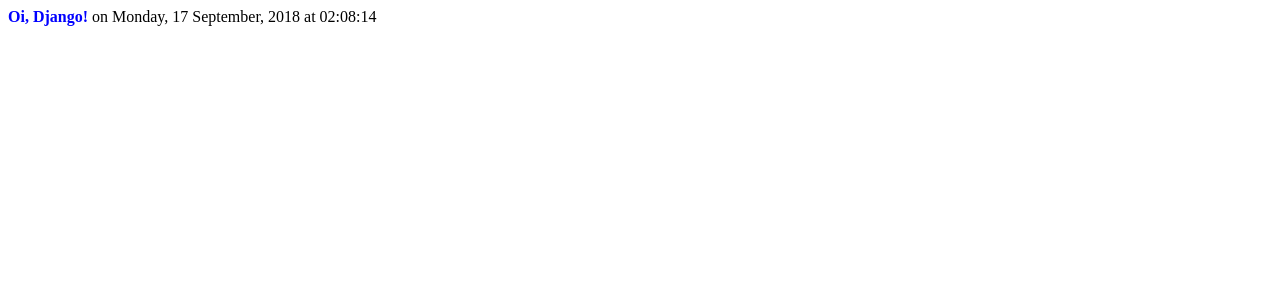
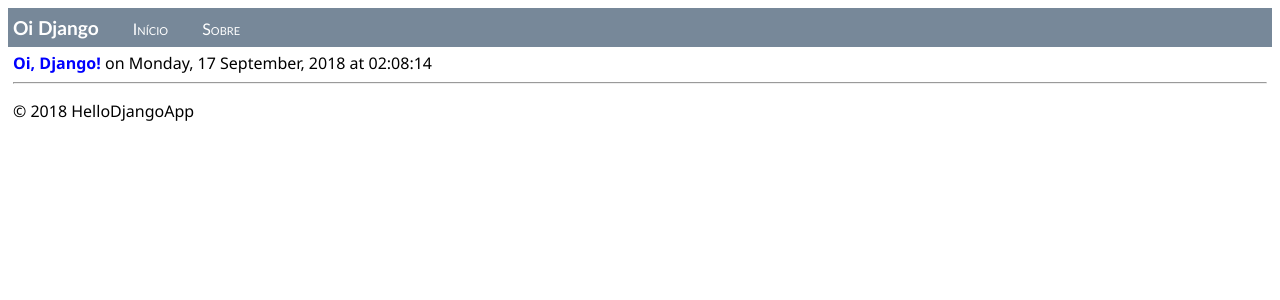
Before and after one commit to lcaalbuquerque/LearningDjango, a Django app: page / in a window 1280 px wide. Shown: the top 300 px of the page. Run offline with Django 3.2, Linux system fonts and the light colour scheme.

Commit message:
Usa arquivos estáticos: arquivo de layout, index e about.

```diff
--- a/BasicProject/BasicProject/urls.py
+++ b/BasicProject/BasicProject/urls.py
@@ -20,5 +20,6 @@ urlpatterns = [
     # Uncomment the next line to enable the admin:
     # url(r'^admin/', include(admin.site.urls)),
     url(r'^$', HelloDjangoApp.views.index, name='index'),
-    url(r'^home$', HelloDjangoApp.views.index, name='home')
+    url(r'^home$', HelloDjangoApp.views.index, name='home'),
+    url(r'^about$', HelloDjangoApp.views.about, name='about')
 ]
--- a/BasicProject/HelloDjangoApp/static/site.css
+++ b/BasicProject/HelloDjangoApp/static/site.css
@@ -2,3 +2,32 @@
     font-weight: 600;
     color: blue;
 }
+
+.navbar {
+    background-color: lightslategray;
+    font-size: 1em;
+    font-family: 'Trebuchet MS', 'Lucida Sans Unicode', 'Lucida Grande',
+                 'Lucida Sans', Arial, sans-serif;
+    color: white;
+    padding: 8px 5px 8px 5px;
+}
+
+.navbar a {
+    text-decoration: none;
+    color: inherit;
+}
+
+.navbar-brand {
+    font-size: 1.2em;
+    font-weight: 600;
+}
+
+.navbar-item {
+    font-variant: small-caps;
+    margin-left: 30px;
+}
+
+.body-content {
+    padding: 5px;
+    font-family: 'Segoe UI', Tahoma, Geneva, Verdana, sans-serif;
+}
--- /dev/null
+++ b/BasicProject/HelloDjangoApp/templates/HelloDjangoApp/about.html
@@ -0,0 +1,4 @@
+{% extends "HelloDjangoApp/layout.html" %}
+{% block content %}
+{{ content }}
+{% endblock %}
--- a/BasicProject/HelloDjangoApp/templates/HelloDjangoApp/index.html
+++ b/BasicProject/HelloDjangoApp/templates/HelloDjangoApp/index.html
@@ -1,12 +1,4 @@
-<html>
-<head>
-    <title>{{ title }}</title>
-    {% load staticfiles %}
-    <link rel="stylesheet" type="text/css" href="{% static 'site.css' %}" />
-</head>
-
-<body>
-    <span class="message">{{ message }}</span>{{ content }}
-
-</body>
-</html>
+{% extends "HelloDjangoApp/layout.html" %}
+{% block content %}
+<span class="message">{{ message }}</span>{{ content }}
+{% endblock %}
--- /dev/null
+++ b/BasicProject/HelloDjangoApp/templates/HelloDjangoApp/layout.html
@@ -0,0 +1,26 @@
+<!DOCTYPE html>
+
+<html lang="pt-br" xmlns="http://www.w3.org/1999/xhtml">
+<head>
+    <meta charset="utf-8" />
+    <title>{{ title }}</title>
+    {% load staticfiles %}
+    <link rel="stylesheet" type="text/css" href="{% static 'site.css' %}" />
+</head>
+
+<body>
+    <div class="navbar">
+        <a href="/" class="navbar-brand">Oi Django</a>
+        <a href="{% url 'home' %}" class="navbar-item">Início</a>
+        <a href="{% url 'about' %}" class="navbar-item">Sobre</a>
+    </div>
+
+    <div class="body-content">
+        {% block content %}{% endblock %}
+        <hr/>
+        <footer>
+            <p>&copy; 2018 HelloDjangoApp</p>
+        </footer>
+    </div>
+</body>
+</html>
--- a/BasicProject/HelloDjangoApp/views.py
+++ b/BasicProject/HelloDjangoApp/views.py
@@ -14,3 +14,13 @@ def index(request):
             'content' : " on " + now.strftime("%A, %d %B, %Y at %X")
         }
     )
+
+def about(request):
+    return render(
+        request,
+        "HelloDjangoApp/about.html",
+        {
+            'title'   : "Sobre o HelloDjangoApp",
+            'content' : "Página do app exemplo para o Django."
+        }
+    )
```
Also changed, not shown: 1 other file.
